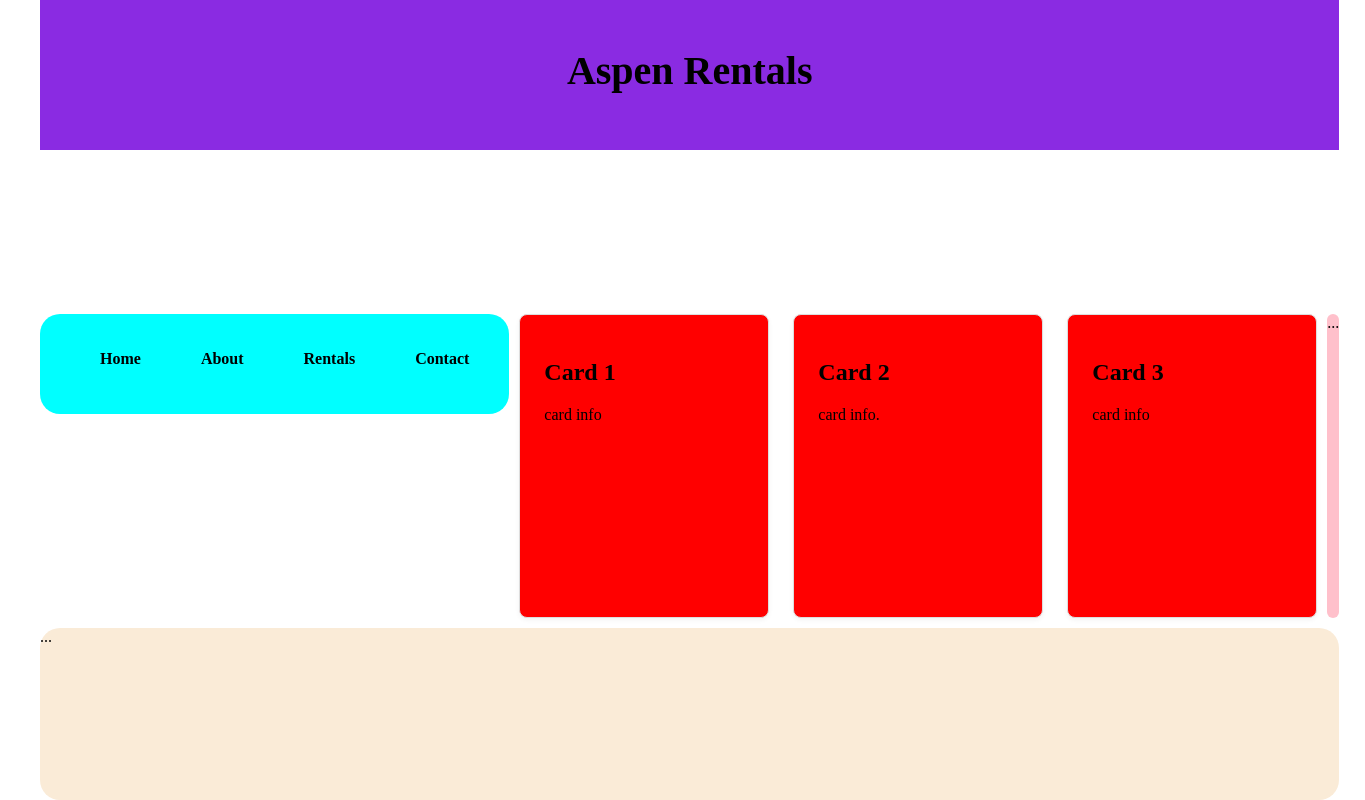
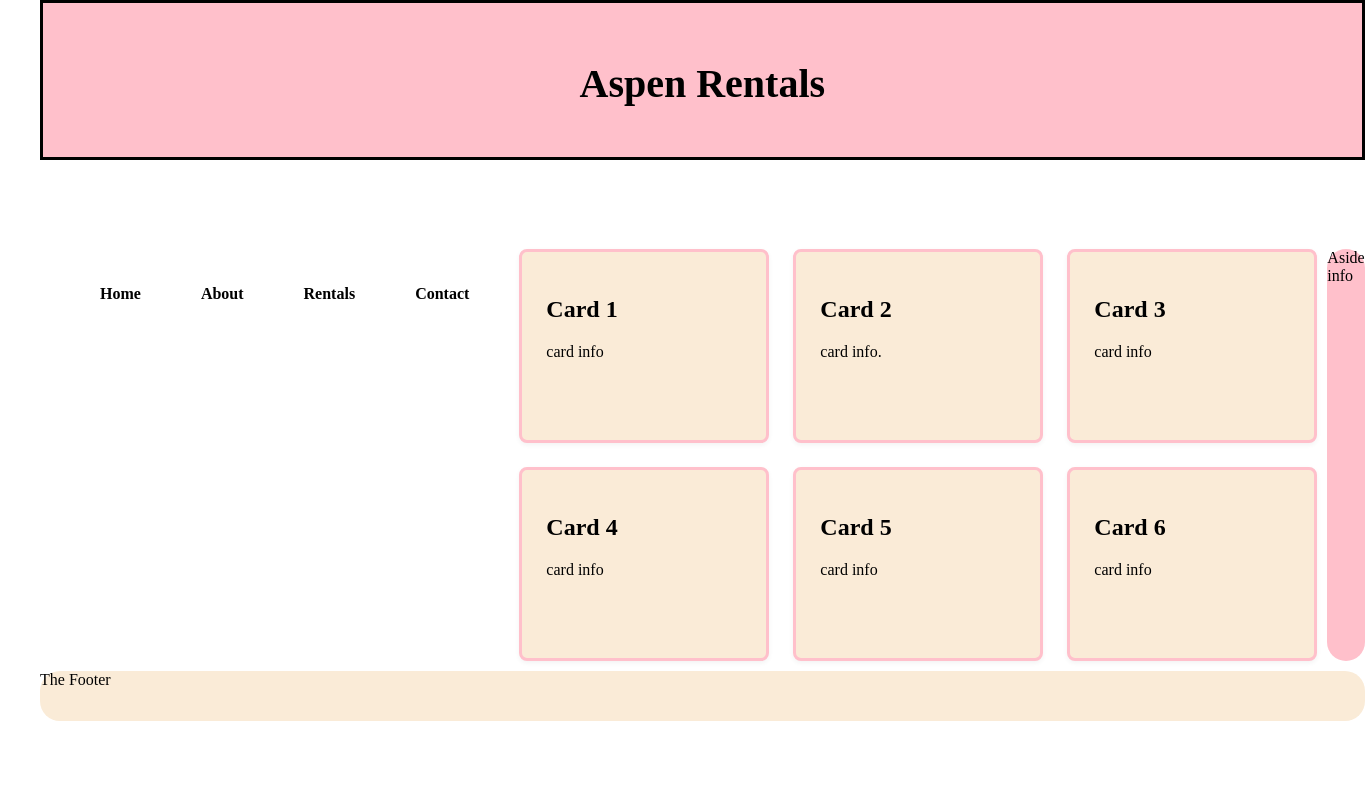
Before and after one commit to acarlson2-design/css-grid-assignment, a plain HTML site: page index.html in a window 1280 px wide. Shown: the whole page, 1365 px wide, since content can reach past the window. Drawn offline with Linux system fonts and the light colour scheme.

Commit message:
finsing spacing between sections

```diff
--- a/index.html
+++ b/index.html
@@ -34,21 +34,24 @@
 
         header {
             grid-area: header;
-            background-color: blueviolet;
-            height: 150px;
+            background-color: pink;
+            height: 160px;
+            position: sticky; top: 0;
+            border: solid
 
         }
 
         h1 {
             font-size: 40px;
             text-align: center;
-            padding-top: 20px;
+            padding-top: 30px;
+
 
         }
 
         nav {
             grid-area: nav;
-            background-color: aqua;
+            background-color:white;
             border-radius: 20px;
             height: 100px;
             color: black;
@@ -92,12 +95,14 @@
             background-color: pink;
             border-radius: 20px;
 
+
         }
 
         footer {
             grid-area: footer;
             background-color: antiquewhite;
             border-radius: 20px;
+            height: 50px;
 
         }
 
@@ -143,8 +148,8 @@
     }
 
     .card {
-        background-color: red;
-        border: 1px solid #ddd;
+        background-color: antiquewhite;
+        border: 3px solid pink;
         border-radius: 8px;
        padding: 1.5rem;
        box-shadow: 0 2px 5px rgba(0,0,0,0.05);
@@ -197,6 +202,23 @@
         <p>card info</p>
       </article>
 
+       <article class="card">
+        <h2>Card 4</h2>
+        <p>card info</p>
+      </article>
+
+       <article class="card">
+        <h2>Card 5</h2>
+        <p>card info</p>
+      </article>
+
+       <article class="card">
+        <h2>Card 6</h2>
+        <p>card info</p>
+      </article>
+
+
+
 
     </main>
 
@@ -205,8 +227,8 @@
 
 
   </main>
-  <aside>...</aside>
-  <footer>...</footer>
+  <aside>Aside info</aside>
+  <footer>The Footer</footer>
 </div>
 </body>
 </html>
```
